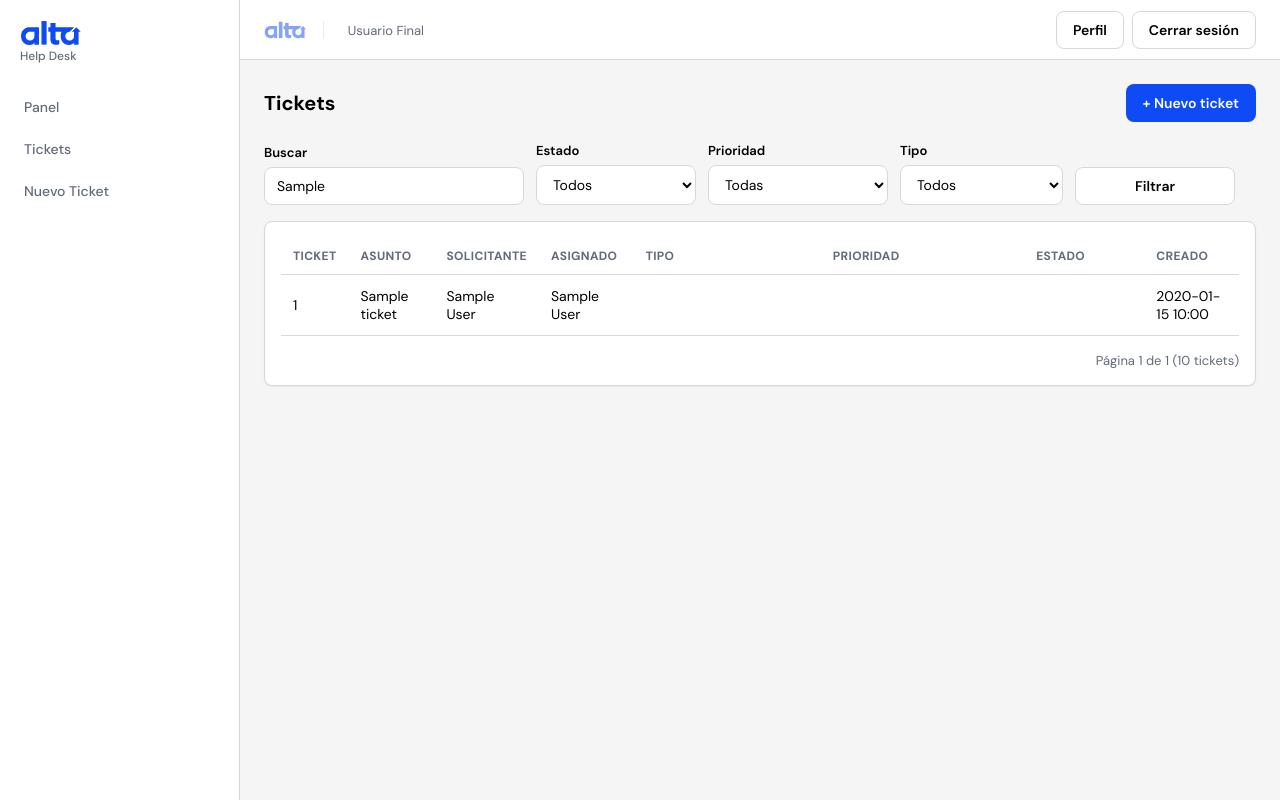
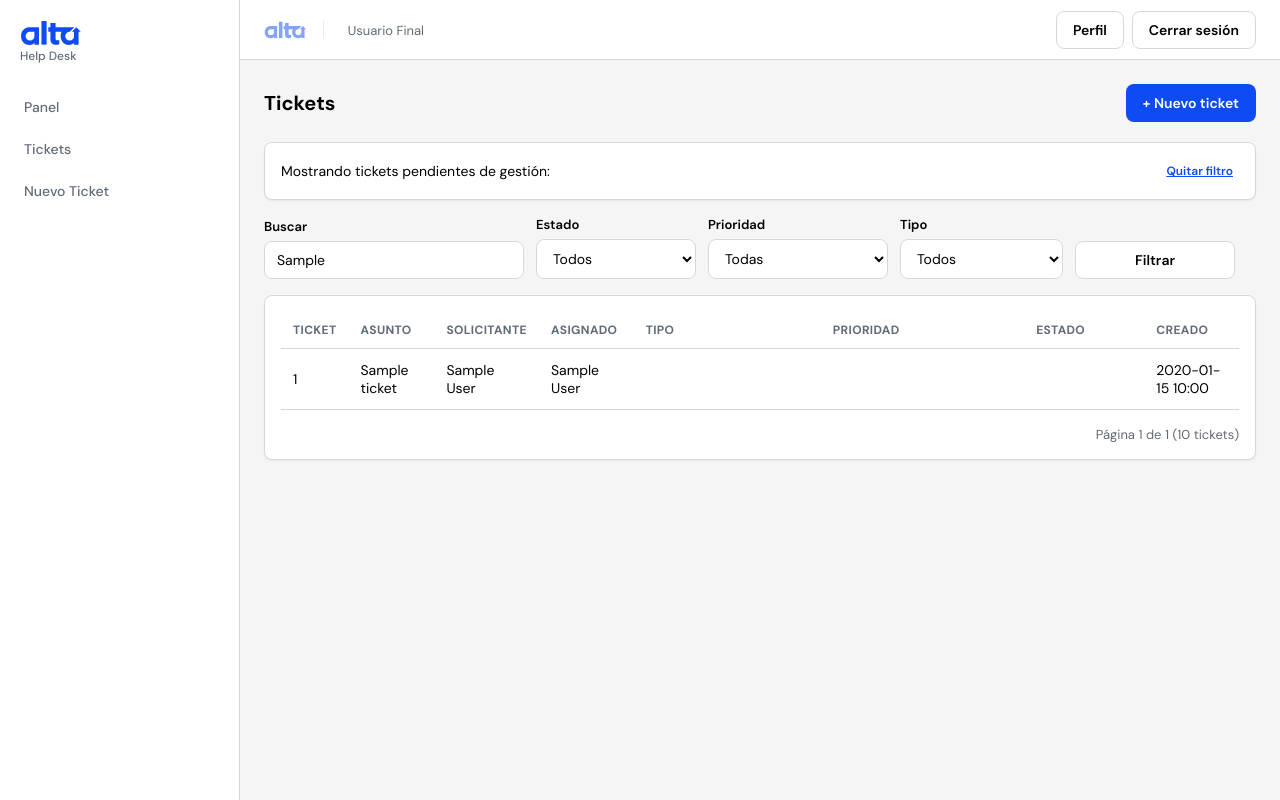
Before and after one commit to InnovacionyProyectos/Help-Desk-Alta, a Python web app: template backend-py/app/templates/tickets/list.html in a window 1280 px wide. Run offline with Jinja, Linux system fonts and the light colour scheme; the template is opened without the code that fills it: most values are stand-ins (such as "Sample title", 1, 10 or a date in 2020).

Commit message:
feat: botones de accion en azul y atajo del panel a tickets pendientes de gestion
Los botones "Guardar" (tipo/clasificacion/prioridad) y "Asignar" usaban
el mismo estilo que "Cerrar sesion" (fondo blanco), poco visibles como
accion principal — ahora usan el mismo azul que "Cambiar estado".

La tarjeta "En progreso" del panel (Admin/Tecnico) ahora es un enlace
a /tickets filtrado por los 5 estados de gestion activa (Abierto,
Asignado, En Proceso, En Espera, Reabierto), con un banner indicando
el filtro activo, para acceso directo a los casos que necesitan
atencion sin tener que armar el filtro a mano.

Co-Authored-By: Claude Sonnet 5 <noreply@anthropic.com>

```diff
--- a/backend-py/app/templates/dashboard/admin.html
+++ b/backend-py/app/templates/dashboard/admin.html
@@ -33,10 +33,10 @@
     <p style="margin:2px 0 0; font-size:12px; color: var(--color-text-muted);">de los casos se resuelven el mismo día</p>
   </div>
   {% for card in highlight_cards %}
-  <div class="stat-card">
+  <a class="stat-card" href="/tickets?status_in=OPEN,ASSIGNED,IN_PROGRESS,ON_HOLD,REOPENED" style="text-decoration:none; color:inherit; display:block; cursor:pointer;">
     <p class="stat-card__label">{{ card.label }}</p>
     <p class="stat-card__value">{{ card.value }}</p>
-  </div>
+  </a>
   {% endfor %}
 </div>
 
--- a/backend-py/app/templates/tickets/_actions_card.html
+++ b/backend-py/app/templates/tickets/_actions_card.html
@@ -17,7 +17,7 @@
       <div class="form-field">
         <input class="input" type="text" name="reason" maxlength="255" placeholder="Motivo (opcional)">
       </div>
-      <button class="btn btn--secondary" type="submit">Asignar</button>
+      <button class="btn btn--primary" type="submit">Asignar</button>
     </form>
   </div>
   {% endif %}
--- a/backend-py/app/templates/tickets/_classification_card.html
+++ b/backend-py/app/templates/tickets/_classification_card.html
@@ -19,7 +19,7 @@
       <label for="reclass_typification_id">Tipificación</label>
       <select class="select" id="reclass_typification_id" name="typification_id" required disabled></select>
     </div>
-    <button class="btn btn--secondary" type="submit">Guardar</button>
+    <button class="btn btn--primary" type="submit">Guardar</button>
   </form>
   <script src="/static/js/ticket-cascade.js"></script>
   <script>
--- a/backend-py/app/templates/tickets/_priority_card.html
+++ b/backend-py/app/templates/tickets/_priority_card.html
@@ -12,7 +12,7 @@
         {% endfor %}
       </select>
     </div>
-    <button class="btn btn--secondary" type="submit">Guardar</button>
+    <button class="btn btn--primary" type="submit">Guardar</button>
   </form>
   {% endif %}
 </div>
--- a/backend-py/app/templates/tickets/_type_card.html
+++ b/backend-py/app/templates/tickets/_type_card.html
@@ -12,7 +12,7 @@
         {% endfor %}
       </select>
     </div>
-    <button class="btn btn--secondary" type="submit">Guardar</button>
+    <button class="btn btn--primary" type="submit">Guardar</button>
   </form>
   {% endif %}
 </div>
--- a/backend-py/app/templates/tickets/list.html
+++ b/backend-py/app/templates/tickets/list.html
@@ -5,6 +5,17 @@
   <h1>Tickets</h1>
   <a class="btn btn--primary" href="/tickets/new">+ Nuevo ticket</a>
 </div>
+
+{% if filter_status_in %}
+<div class="card" style="margin-bottom:16px; display:flex; align-items:center; justify-content:space-between; gap:12px;">
+  <span style="font-size:14px;">
+    Mostrando tickets pendientes de gestión:
+    {% set codes = filter_status_in.split(',') %}
+    {% for s in statuses if s.code in codes %}{{ s.name }}{{ ", " if not loop.last else "" }}{% endfor %}
+  </span>
+  <a class="link-btn" href="/tickets">Quitar filtro</a>
+</div>
+{% endif %}
 
 <form method="get" action="/tickets" class="filters-bar">
   <div class="form-field" style="min-width:260px;">
@@ -90,10 +101,10 @@
   <div class="pagination">
     <span>Página {{ page }} de {{ total_pages }} ({{ total }} ticket{{ 's' if total != 1 else '' }})</span>
     {% if page > 1 %}
-    <a class="link-btn" href="?page={{ page - 1 }}&limit={{ limit }}&status={{ filter_status }}&priority={{ filter_priority }}&ticket_type={{ filter_type }}&view={{ view }}&search={{ filter_search | urlencode }}">← Anterior</a>
+    <a class="link-btn" href="?page={{ page - 1 }}&limit={{ limit }}&status={{ filter_status }}&status_in={{ filter_status_in }}&priority={{ filter_priority }}&ticket_type={{ filter_type }}&view={{ view }}&search={{ filter_search | urlencode }}">← Anterior</a>
     {% endif %}
     {% if page < total_pages %}
-    <a class="link-btn" href="?page={{ page + 1 }}&limit={{ limit }}&status={{ filter_status }}&priority={{ filter_priority }}&ticket_type={{ filter_type }}&view={{ view }}&search={{ filter_search | urlencode }}">Siguiente →</a>
+    <a class="link-btn" href="?page={{ page + 1 }}&limit={{ limit }}&status={{ filter_status }}&status_in={{ filter_status_in }}&priority={{ filter_priority }}&ticket_type={{ filter_type }}&view={{ view }}&search={{ filter_search | urlencode }}">Siguiente →</a>
     {% endif %}
   </div>
 </div>
```
Also changed, not shown: backend-py/app/services/ticket_service.py (+8 -1 lines), backend-py/app/web/pages/tickets.py (+9 -0 lines).
